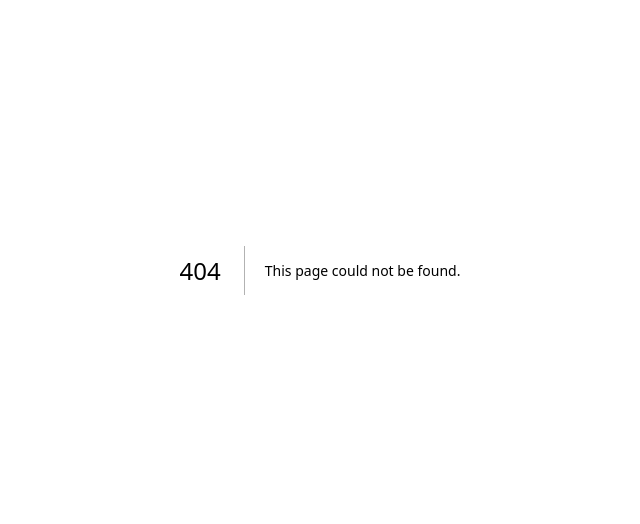
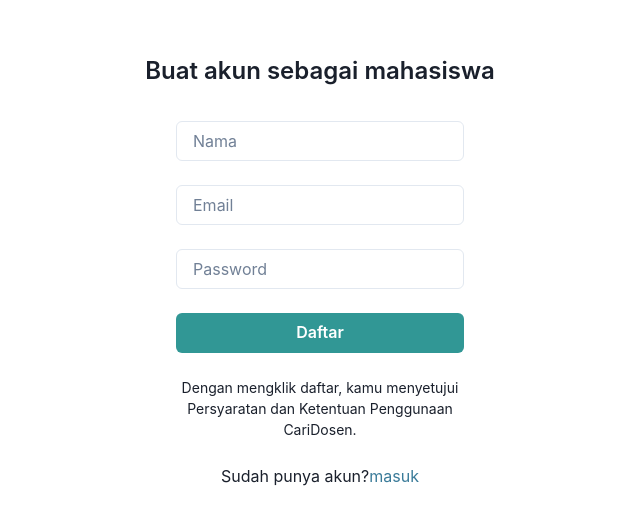
Before and after one commit to IloveNooodles/Dosen-Rank-FE, a Next.js app: page /register in a window 1280 px wide. Before the commit this address had no page. Shown: the part 130-654 px from the top of the page, without its empty margins (320-960 px from the left). Built offline with nearby package versions, Linux system fonts and the light colour scheme.

Commit message:
feat: init register

```diff
--- a/pages/_app.tsx
+++ b/pages/_app.tsx
@@ -1,6 +1,12 @@
 import "@/styles/globals.scss";
+import { ChakraProvider } from "@chakra-ui/react";
 import type { AppProps } from "next/app";
+import theme from "@/styles/theme"
 
 export default function App({ Component, pageProps }: AppProps) {
-  return <Component {...pageProps} />;
+  return (
+    <ChakraProvider theme={theme}>
+      <Component {...pageProps} />
+    </ChakraProvider>
+  );
 }
--- /dev/null
+++ b/pages/register.tsx
@@ -0,0 +1,26 @@
+import { Container, VStack, Text, Input, Button, Flex } from "@chakra-ui/react";
+
+const Register: React.FC<{}> = () => (
+  <Container maxW="container.xl" h="100vh" centerContent>
+    <VStack
+      h="full"
+      justify="center"
+      maxW="sm"
+    >
+      <Text fontWeight="semibold" pb={6} align="center" fontSize="2xl">Buat akun sebagai mahasiswa</Text>
+      <VStack px={12} spacing={6}>
+        <Input placeholder="Nama" />
+        <Input placeholder="Email" />
+        <Input placeholder="Password" />
+        <Button colorScheme="teal" w="full">Daftar</Button>
+        <Text fontSize="sm" align="center">
+          Dengan mengklik daftar, kamu menyetujui Persyaratan dan Ketentuan
+          Penggunaan CariDosen.
+        </Text>
+        <Text>Sudah punya akun?<Text as="span" color="biru.2">masuk</Text> </Text>
+      </VStack>
+    </VStack>
+  </Container>
+);
+
+export default Register;
--- /dev/null
+++ b/styles/theme.ts
@@ -0,0 +1,14 @@
+import { extendTheme } from '@chakra-ui/react'
+
+const colors = {
+  biru: {
+    1: '#2A3950',
+    2: '#3A7B99',
+    3: '#70AFCE',
+    4: '#A5DEF1'
+  }
+}
+
+const theme = extendTheme({ colors })
+
+export default theme
```
